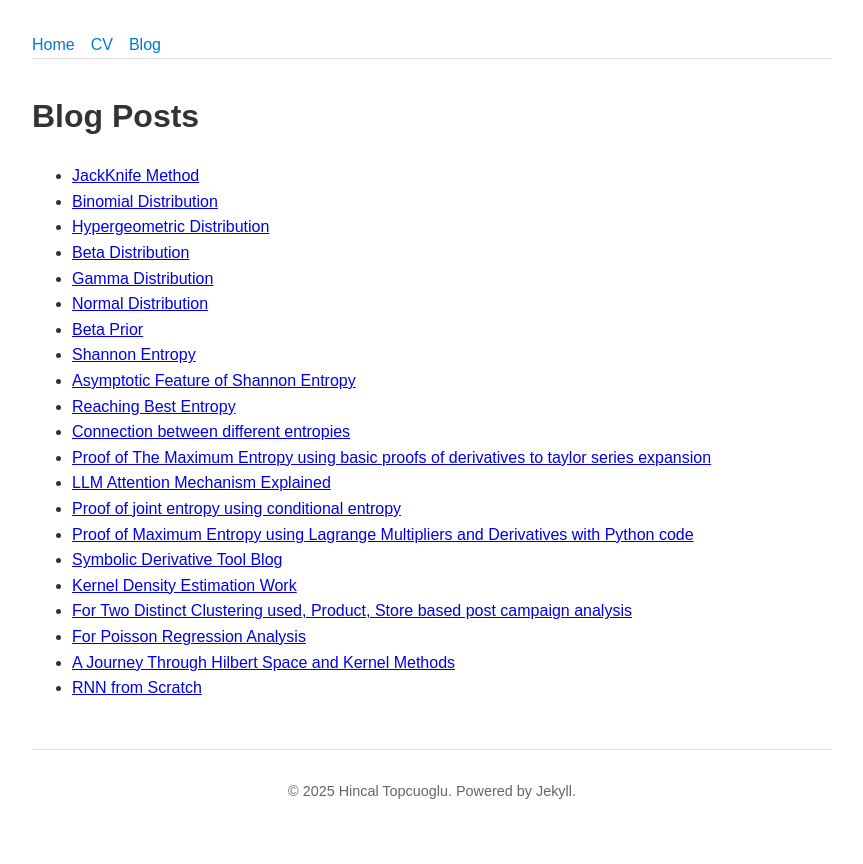
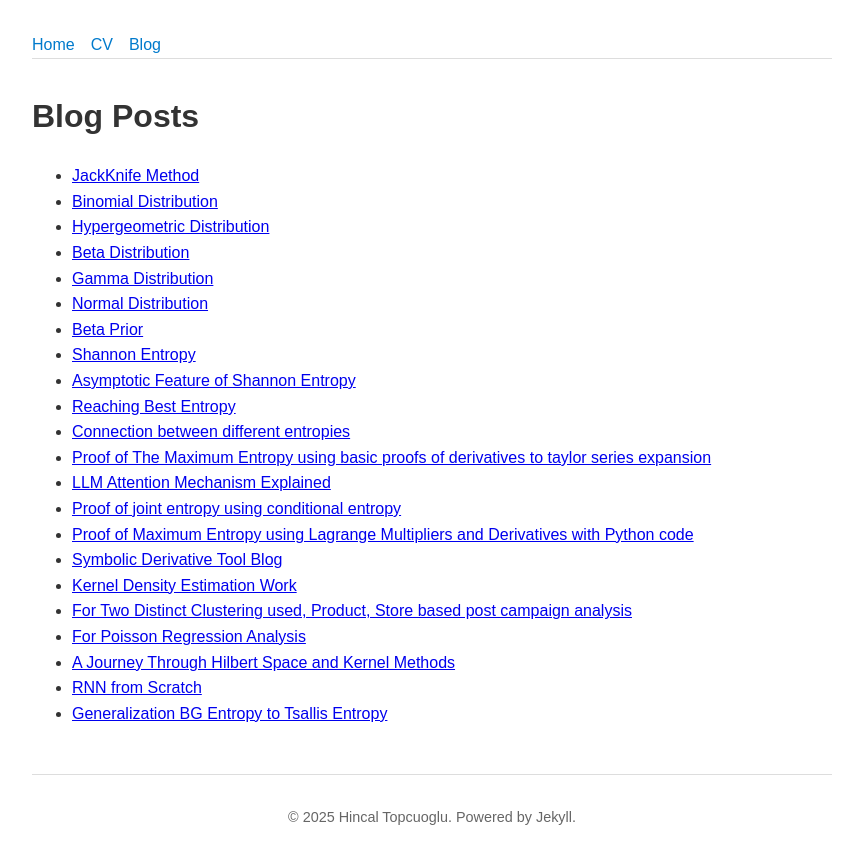
Before and after one commit to hincaltopcuoglu/hincaltopcuoglu.github.io, a Jekyll site: the page built from blog.md, in a window 1280 px wide. Shown: the top 864 px of the page, without its empty margins (208-1071 px from the left). Built offline with Jekyll 4.4.1, drawn with Linux system fonts in a browser that asks for light colours.

Commit message:
Add link to Tsallis Entropy paper in blog.md

```diff
--- a/blog.md
+++ b/blog.md
@@ -27,3 +27,4 @@ permalink: /blog/
 - [For Poisson Regression Analysis](poisson_regression.html)
 - [A Journey Through Hilbert Space and Kernel Methods](kernel_works_hilbert_space.pdf)
 - [RNN from Scratch](RNN_Study_Paper.pdf)
+- [Generalization BG Entropy to Tsallis Entropy](Generalization_BG_Entropy_to_Tsallis.pdf)
```
